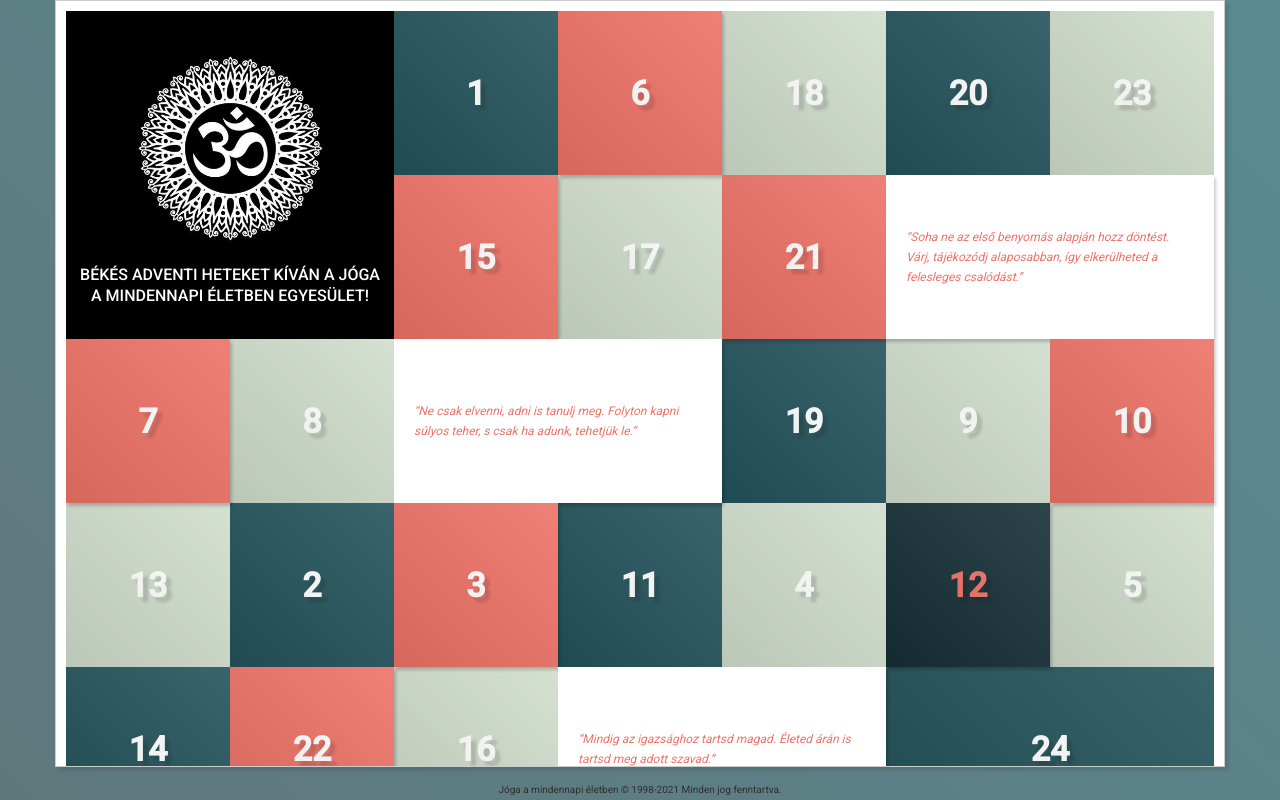
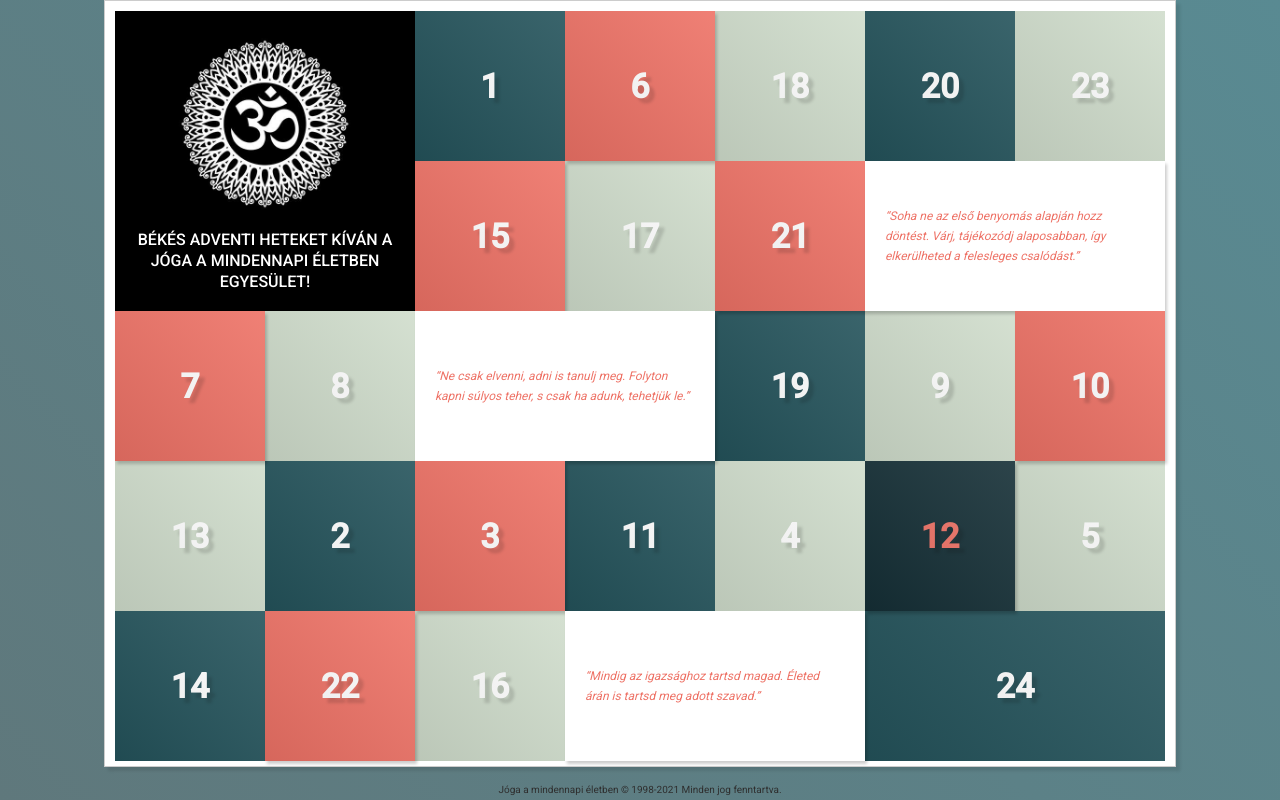
Before and after one commit to viktorhajer/yoga-advent-calendar, an Angular app: page / in a window 1280 px wide. Built offline with nearby package versions, Linux system fonts and the light colour scheme.

Commit message:
Refactor style

```diff
--- a/src/app/app.component.scss
+++ b/src/app/app.component.scss
@@ -3,6 +3,8 @@ $color_light_green: #24535b;
 $color_light_red: #ee7266;
 $color_light_main: #000000;
 $color_light_card: #ffffff;
+$container_width: 1050px;
+$box_width: calc($container_width / 7);
 
 @keyframes activeBox {
   0% {
@@ -33,8 +35,8 @@ $color_light_card: #ffffff;
 }
 
 .box_container {
-  width: 1148px;
-  height: 821px;
+  width: $container_width;
+  height: calc($box_width * 5);
   overflow: hidden;
   padding: 10px;
   background: $color_light_card;
@@ -44,8 +46,8 @@ $color_light_card: #ffffff;
 
 .box {
   float: left;
-  width: 164px;
-  height: 164px;
+  width: $box_width;
+  height: $box_width;
   background: red;
   display: flex;
   align-items: center;
@@ -99,8 +101,8 @@ $color_light_card: #ffffff;
   flex-flow: column;
   align-items: center;
   justify-content: center;
-  width: 308px;
-  height: 308px;
+  width: calc($box_width * 2 - 20px);
+  height: calc($box_width * 2 - 20px);
   background: $color_light_main;
   text-transform: uppercase;
   font-size: 22px;
@@ -131,8 +133,8 @@ $color_light_card: #ffffff;
   display: flex;
   flex-flow: column;
   justify-content: center;
-  width: 288px;
-  height: 124px;
+  width: calc($box_width * 2 - 40px);
+  height: calc($box_width - 40px);
   background: $color_light_card;
   padding: 20px;
   box-shadow: 2px 3px 3px rgb(0 0 0 / 20%);
@@ -141,9 +143,8 @@ $color_light_card: #ffffff;
 }
 
 .big {
-  width: 288px;
-  height: 124px;
-  padding: 20px;
+  width: calc($box_width * 2);
+  height: $box_width;
 }
 
 .box04, .box18, .box13, .box16, .box09, .box23, .box05, .box17, .box08 {
```
